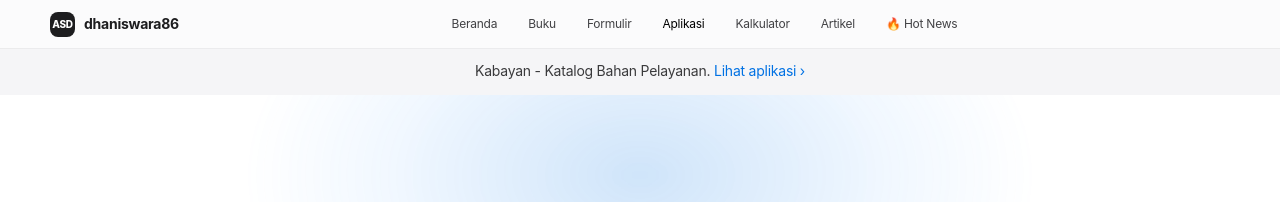
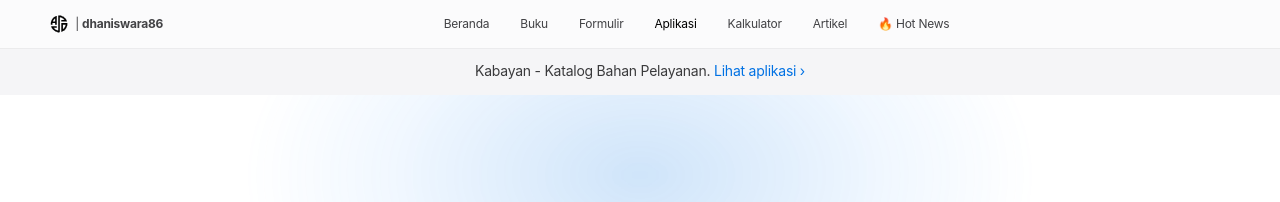
Before and after one commit to dhaniswara86/dhaniswara86.github.io, a Jekyll site: the page aplikasi.html, which Jekyll copies as it is, in a window 1280 px wide. Shown: the top 202 px of the page. Built offline with Jekyll 4.4.1, drawn with Linux system fonts in a browser that asks for light colours.

Commit message:
Refactor navigation brand styles and logo
Updated styles for nav-brand and brand-logo, removed brand-symbol.

```diff
--- a/aplikasi.html
+++ b/aplikasi.html
@@ -114,31 +114,30 @@
       gap: 28px;
       margin: 0 auto;
     }
-
     .nav-brand {
       display: inline-flex;
       flex-shrink: 0;
       align-items: center;
-      gap: 9px;
-      color: var(--near-black);
-      font-size: 14px;
-      font-weight: 700;
+      gap: 7px;
+      color: #424245;
+      font-size: 12px;
+      font-weight: 400;
       text-decoration: none;
-    }
-
-    .brand-symbol {
-      width: 25px;
-      height: 25px;
-      display: grid;
-      place-items: center;
-      border-radius: 8px;
-      background: var(--near-black);
-      color: var(--white);
-      font-size: 10px;
-      font-weight: 800;
-    }
-
-    .desktop-menu {
+      white-space: nowrap;
+    }
+
+    .nav-brand:hover {
+      color: var(--black);
+    }
+    .brand-logo {
+      width: auto;
+      height: 18px;
+      display: block;
+      flex-shrink: 0;
+      object-fit: contain;
+    }
+
+.desktop-menu {
       display: flex;
       align-items: center;
       justify-content: center;
@@ -1026,8 +1025,8 @@
   <header class="site-nav">
     <div class="nav-inner">
       <a class="nav-brand" href="index.html">
-        <span class="brand-symbol">ASD</span>
-        <span>dhaniswara86</span>
+        <img class="brand-logo" src="images/LogoASD.svg" alt="Logo dhaniswara86"/>
+        <span>| <strong>dhaniswara86</strong></span>
       </a>
 
       <nav class="desktop-menu" aria-label="Navigasi utama">
```
